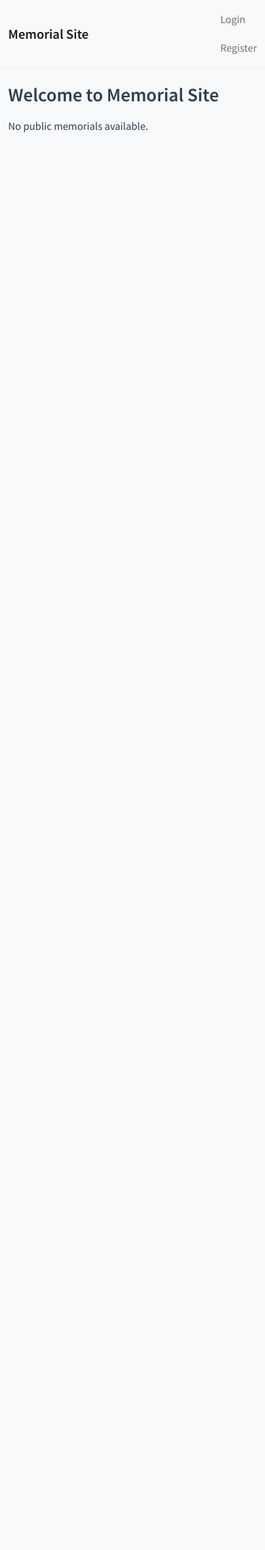
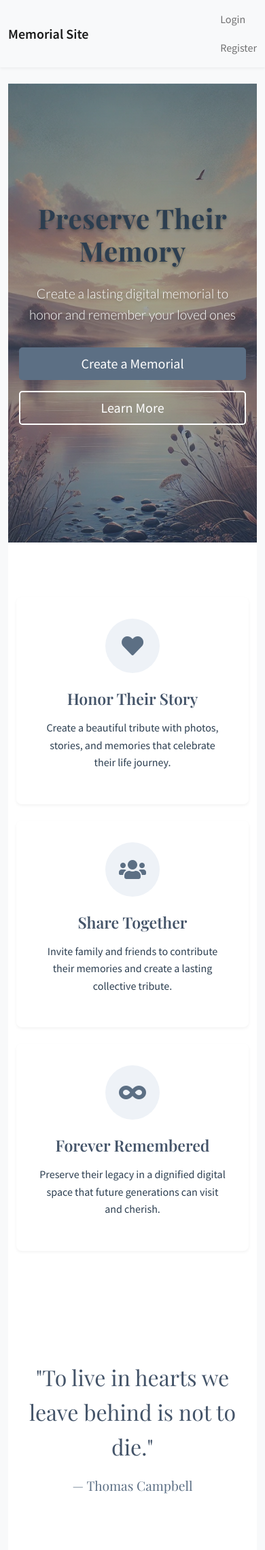
Before and after one commit to BigBobbo/mems, a Flask app: page / in a window 390 px wide. Shown: the whole page at 68% size. Before the commit the page ends 195 px from the top, so only its background shows below. Run offline with Flask 3, Linux system fonts and the light colour scheme; some libraries are stand-ins or nearby versions.

Commit message:
Improved aesthetics

```diff
--- a/app/routes/memorial.py
+++ b/app/routes/memorial.py
@@ -27,13 +27,13 @@ def view(id):
         if current_user.id != memorial.creator_id:
             abort(403)
 
-    # Use theme-specific template if available
+    # Use theme-specific template if available, otherwise use classic theme
     if memorial.theme:
-        print(f"Using theme template: {memorial.theme.template_path}")  # Debug log
+        print(f"Using theme template: {memorial.theme.template_path}")
         template = memorial.theme.template_path
     else:
-        print("Using default template")  # Debug log
-        template = 'memorial/view.html'
+        print("Using default classic theme")
+        template = 'themes/classic/memorial.html'
 
     return render_template(template,
                          memorial=memorial,
--- /dev/null
+++ b/app/static/css/home.css
@@ -0,0 +1,198 @@
+/* Hero Section */
+.hero-section {
+    background: linear-gradient(
+        rgba(44, 62, 80, 0.4),
+        rgba(44, 62, 80, 0.5)
+    ),
+    url('../images/hero-bg.jpg') center/cover;
+    min-height: 80vh;
+    display: flex;
+    align-items: center;
+    justify-content: center;
+    text-align: center;
+    color: var(--neutral-100);
+    padding: 4rem 1rem;
+    position: relative;
+}
+
+.hero-content {
+    max-width: 800px;
+    margin: 0 auto;
+}
+
+.hero-content h1,
+.hero-content .lead {
+    text-shadow: 0 2px 4px rgba(0, 0, 0, 0.3);
+}
+
+.hero-content h1 {
+    font-family: 'Playfair Display', serif;
+    font-size: 3.5rem;
+    font-weight: 700;
+    margin-bottom: 1.5rem;
+    letter-spacing: 0.5px;
+}
+
+.hero-content .lead {
+    font-family: 'Lato', sans-serif;
+    font-size: 1.5rem;
+    font-weight: 300;
+    margin-bottom: 2rem;
+    line-height: 1.6;
+}
+
+.cta-buttons {
+    display: flex;
+    gap: 1rem;
+    justify-content: center;
+    margin-top: 2rem;
+}
+
+.btn-outline {
+    color: var(--neutral-100);
+    border: 2px solid var(--neutral-100);
+    background: transparent;
+    transition: all 0.3s ease;
+}
+
+.btn-outline:hover {
+    background: var(--neutral-100);
+    color: var(--primary-dark);
+}
+
+/* Features Section */
+.features-section {
+    padding: 5rem 0;
+    background-color: var(--neutral-100);
+}
+
+.feature-card {
+    text-align: center;
+    padding: 2rem;
+    background: var(--neutral-100);
+    border-radius: 8px;
+    box-shadow: var(--shadow-sm);
+    transition: all 0.3s ease;
+}
+
+.feature-card:hover {
+    transform: translateY(-5px);
+    box-shadow: var(--shadow-md);
+}
+
+.feature-icon {
+    width: 80px;
+    height: 80px;
+    margin: 0 auto 1.5rem;
+    background: var(--primary-light);
+    border-radius: 50%;
+    display: flex;
+    align-items: center;
+    justify-content: center;
+}
+
+.feature-icon i {
+    font-size: 2rem;
+    color: var(--primary-color);
+}
+
+.feature-card h3 {
+    font-family: 'Playfair Display', serif;
+    color: var(--primary-dark);
+    margin-bottom: 1rem;
+}
+
+/* Recent Memorials */
+.recent-memorials {
+    padding: 5rem 0;
+    background-color: var(--primary-light);
+}
+
+.recent-memorials h2 {
+    font-family: 'Playfair Display', serif;
+    text-align: center;
+    margin-bottom: 3rem;
+    color: var(--primary-dark);
+}
+
+.memorial-card {
+    background: var(--neutral-100);
+    border-radius: 8px;
+    overflow: hidden;
+    box-shadow: var(--shadow-sm);
+    transition: all 0.3s ease;
+}
+
+.memorial-card:hover {
+    transform: translateY(-5px);
+    box-shadow: var(--shadow-md);
+}
+
+.memorial-image {
+    height: 200px;
+    overflow: hidden;
+}
+
+.memorial-image img {
+    width: 100%;
+    height: 100%;
+    object-fit: cover;
+}
+
+.memorial-content {
+    padding: 1.5rem;
+    text-align: center;
+}
+
+.memorial-content h3 {
+    font-family: 'Playfair Display', serif;
+    color: var(--primary-dark);
+    margin-bottom: 0.5rem;
+}
+
+.memorial-dates {
+    color: var(--text-secondary);
+    font-style: italic;
+    margin-bottom: 1rem;
+}
+
+/* Quote Section */
+.quote-section {
+    padding: 5rem 0;
+    background-color: var(--neutral-100);
+    text-align: center;
+}
+
+blockquote {
+    font-family: 'Playfair Display', serif;
+    font-size: 2rem;
+    color: var(--primary-dark);
+    max-width: 800px;
+    margin: 0 auto;
+    line-height: 1.6;
+}
+
+blockquote footer {
+    font-size: 1.2rem;
+    color: var(--text-secondary);
+    margin-top: 1rem;
+}
+
+/* Responsive Adjustments */
+@media (max-width: 768px) {
+    .hero-content h1 {
+        font-size: 2.5rem;
+    }
+
+    .hero-content .lead {
+        font-size: 1.2rem;
+    }
+
+    .cta-buttons {
+        flex-direction: column;
+    }
+
+    .btn-lg {
+        width: 100%;
+    }
+}
--- a/app/templates/memorial/index.html
+++ b/app/templates/memorial/index.html
@@ -1,29 +1,98 @@
 {% extends "base.html" %}
 
-{% block title %}Home{% endblock %}
+{% block title %}Welcome{% endblock %}
+
+{% block head %}
+{{ super() }}
+<link href="https://fonts.googleapis.com/css2?family=Playfair+Display:wght@400;600;700&family=Lato:wght@300;400;700&display=swap" rel="stylesheet">
+<link rel="stylesheet" href="{{ url_for('static', filename='css/home.css', v='1.0') }}">
+{% endblock %}
 
 {% block content %}
-    <h1>Welcome to Memorial Site</h1>
+<div class="hero-section">
+    <div class="hero-content">
+        <h1>Preserve Their Memory</h1>
+        <p class="lead">Create a lasting digital memorial to honor and remember your loved ones</p>
+        {% if not current_user.is_authenticated %}
+        <div class="cta-buttons">
+            <a href="{{ url_for('auth.register') }}" class="btn btn-primary btn-lg">Create a Memorial</a>
+            <a href="#learn-more" class="btn btn-outline btn-lg">Learn More</a>
+        </div>
+        {% else %}
+        <div class="cta-buttons">
+            <a href="{{ url_for('memorial.create') }}" class="btn btn-primary btn-lg">Create a Memorial</a>
+        </div>
+        {% endif %}
+    </div>
+</div>
 
-    {% if memorials %}
-        <div class="row">
+<section id="learn-more" class="features-section">
+    <div class="container">
+        <div class="row g-4">
+            <div class="col-md-4">
+                <div class="feature-card">
+                    <div class="feature-icon">
+                        <i class="fas fa-heart"></i>
+                    </div>
+                    <h3>Honor Their Story</h3>
+                    <p>Create a beautiful tribute with photos, stories, and memories that celebrate their life journey.</p>
+                </div>
+            </div>
+            <div class="col-md-4">
+                <div class="feature-card">
+                    <div class="feature-icon">
+                        <i class="fas fa-users"></i>
+                    </div>
+                    <h3>Share Together</h3>
+                    <p>Invite family and friends to contribute their memories and create a lasting collective tribute.</p>
+                </div>
+            </div>
+            <div class="col-md-4">
+                <div class="feature-card">
+                    <div class="feature-icon">
+                        <i class="fas fa-infinity"></i>
+                    </div>
+                    <h3>Forever Remembered</h3>
+                    <p>Preserve their legacy in a dignified digital space that future generations can visit and cherish.</p>
+                </div>
+            </div>
+        </div>
+    </div>
+</section>
+
+{% if memorials %}
+<section class="recent-memorials">
+    <div class="container">
+        <h2>Recent Memorials</h2>
+        <div class="row g-4">
             {% for memorial in memorials %}
-                <div class="col-md-4 mb-4">
-                    <div class="card">
-                        <div class="card-body">
-                            <h5 class="card-title">{{ memorial.name }}</h5>
-                            <p class="card-text">
-                                {{ memorial.birth_date.strftime('%Y-%m-%d') }} -
-                                {{ memorial.death_date.strftime('%Y-%m-%d') }}
-                            </p>
-                            <a href="{{ url_for('memorial.view', id=memorial.id) }}"
-                               class="btn btn-primary">View Memorial</a>
-                        </div>
+            <div class="col-md-4">
+                <div class="memorial-card">
+                    {% if memorial.photos.filter_by(is_profile=true).first() %}
+                    <div class="memorial-image">
+                        <img src="{{ url_for('static', filename='uploads/' ~ memorial.id ~ '/' ~ memorial.photos.filter_by(is_profile=true).first().filename) }}"
+                             alt="{{ memorial.name }}" class="img-fluid">
+                    </div>
+                    {% endif %}
+                    <div class="memorial-content">
+                        <h3>{{ memorial.name }}</h3>
+                        <p class="memorial-dates">{{ memorial.birth_date.strftime('%Y') }} - {{ memorial.death_date.strftime('%Y') }}</p>
+                        <a href="{{ url_for('memorial.view', id=memorial.id) }}" class="btn btn-outline-secondary">Visit Memorial</a>
                     </div>
                 </div>
+            </div>
             {% endfor %}
         </div>
-    {% else %}
-        <p>No public memorials available.</p>
-    {% endif %}
+    </div>
+</section>
+{% endif %}
+
+<section class="quote-section">
+    <div class="container">
+        <blockquote>
+            "To live in hearts we leave behind is not to die."
+            <footer>— Thomas Campbell</footer>
+        </blockquote>
+    </div>
+</section>
 {% endblock %}
--- a/app/templates/themes/classic/memorial.html
+++ b/app/templates/themes/classic/memorial.html
@@ -8,6 +8,12 @@
 {% block content %}
 <div class="memorial-classic {% if memorial.layout == 'full-width' %}container-fluid{% elif memorial.layout == 'compact' %}container-sm{% else %}container{% endif %}">
     <div class="memorial-header">
+        {% if memorial.photos.filter_by(is_profile=True).first() %}
+        <div class="profile-photo">
+            <img src="{{ url_for('static', filename='uploads/' ~ memorial.id ~ '/' ~ memorial.photos.filter_by(is_profile=True).first().filename) }}"
+                 alt="{{ memorial.name }}" class="img-fluid rounded-circle">
+        </div>
+        {% endif %}
         <h1 class="memorial-name">{{ memorial.name }}</h1>
         <p class="memorial-dates">
             {{ memorial.birth_date.strftime('%B %d, %Y') }} -
--- a/app/templates/themes/modern/memorial.html
+++ b/app/templates/themes/modern/memorial.html
@@ -8,6 +8,12 @@
 {% block content %}
 <div class="memorial-modern {% if memorial.layout == 'full-width' %}container-fluid{% elif memorial.layout == 'compact' %}container-sm{% else %}container{% endif %}">
     <div class="memorial-header">
+        {% if memorial.photos.filter_by(is_profile=True).first() %}
+        <div class="profile-photo">
+            <img src="{{ url_for('static', filename='uploads/' ~ memorial.id ~ '/' ~ memorial.photos.filter_by(is_profile=True).first().filename) }}"
+                 alt="{{ memorial.name }}" class="img-fluid rounded-circle">
+        </div>
+        {% endif %}
         <h1 class="memorial-name">{{ memorial.name }}</h1>
         <p class="memorial-dates">
             {{ memorial.birth_date.strftime('%B %d, %Y') }} -
```
Also changed, not shown: app/static/css/themes/classic.css (+34 -0 lines), app/static/css/themes/modern.css (+21 -0 lines), app/static/images/hero-bg.jpg (added), app/static/uploads/1/download_1739410279.png (added), app/static/uploads/1/download_1_1739410286.png (added), instance/memorial_site.db, 6 other files.
